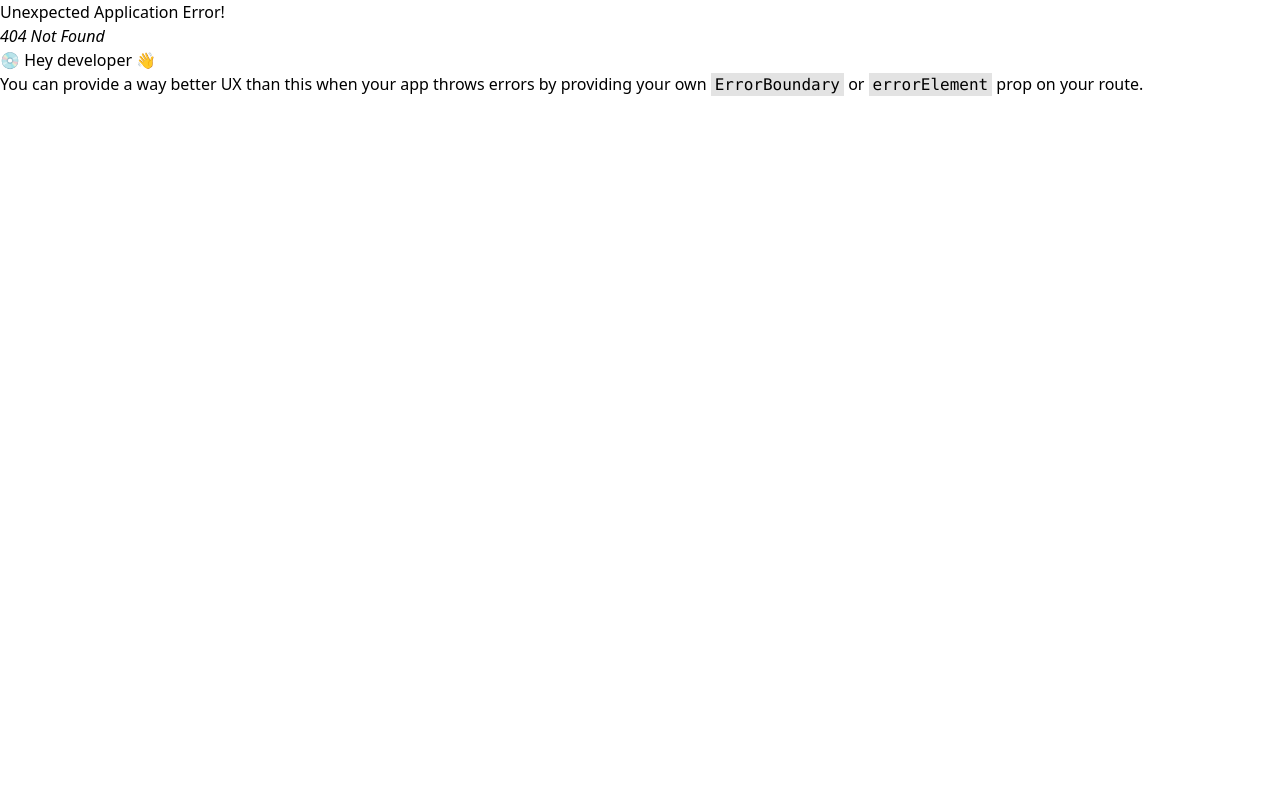
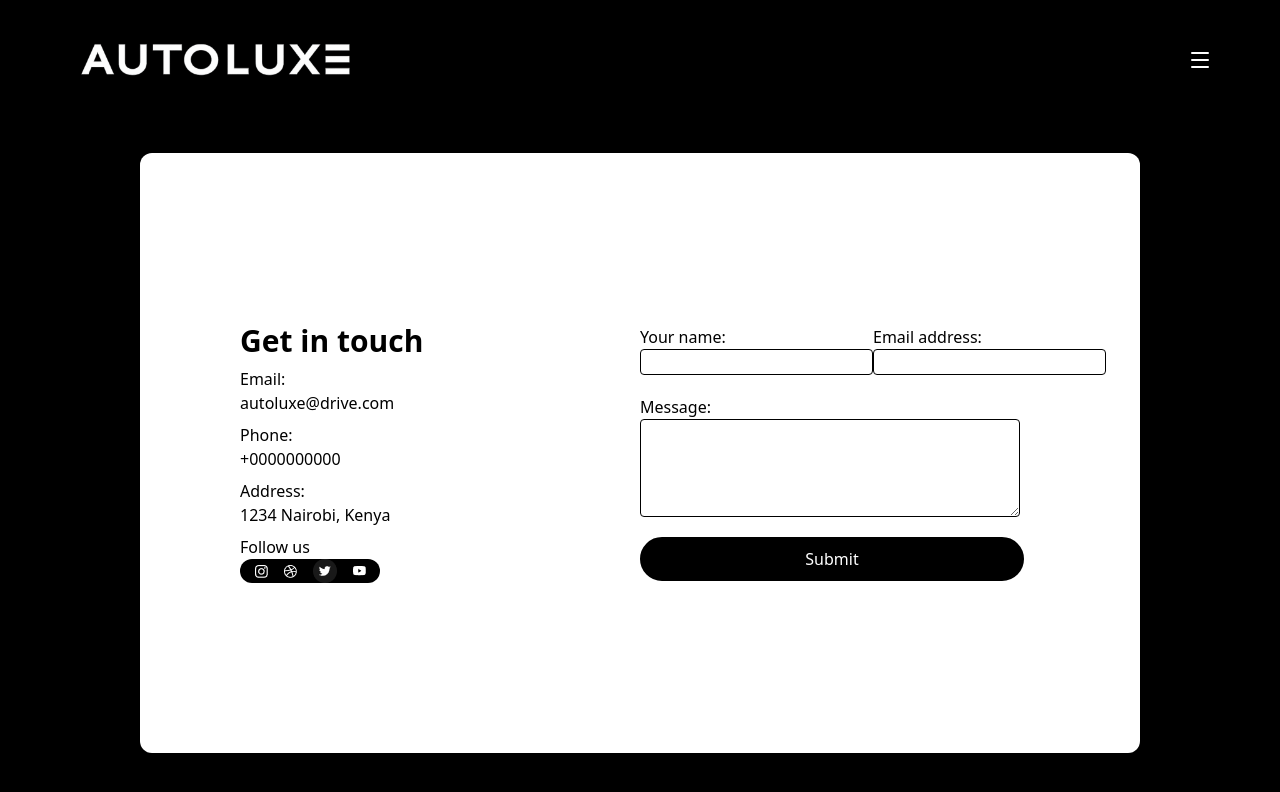
Before and after one commit to Tech-it-with-Billy/AutoLUXE, a React (Vite) app: page /contact in a window 1280 px wide. Before the commit this address had no page. Shown: the top 792 px of the page. Built offline with nearby package versions, Linux system fonts and the light colour scheme.

Commit message:
Building and creating route link  to the Contact page

```diff
--- /dev/null
+++ b/src/components/Contact.jsx
@@ -0,0 +1,63 @@
+import React from "react";
+import "../index.css";
+import NavBar from "./NavBar";
+import { Link } from "react-router-dom";
+
+function Contact () {
+    return (
+        <div className="h-screen bg-black">
+            <NavBar />
+            <div className="flex flex-row items-center justify-center h-5/6">
+                <div className="flex flex-row bg-white w-250 h-150 items-center justify-center rounded-xl">
+                    <div className="flex flex-col w-100 gap-2">
+                        <h1 className="text-3xl font-bold">Get in touch</h1>
+                        <div>
+                            <p>Email:</p>
+                            <p>autoluxe@drive.com</p>
+                        </div>
+                        <div>
+                            <p>Phone:</p>
+                            <p>+0000000000</p>
+                        </div>
+                        <div>
+                            <p>Address:</p>
+                            <p>1234 Nairobi, Kenya</p>
+                        </div>
+                        <div>
+                            <p>Follow us</p>
+                            <div className="flex gap-4 w-35 items-center justify-center rounded-xl bg-black">
+                                <img src="/images/ig.png" alt="" />
+                                <img src="/images/web.png" alt="" />
+                                <img src="/images/x.png" alt="" />
+                                <img src="/images/youtube.png" alt="" />
+                            </div>
+                        </div>
+                    </div>
+                    <div className="flex flex-col w-100 gap-4">
+                        <form className="flex flex-col gap-5" action="submit">
+                            <div className="flex">
+                                <div>
+                                    <label htmlFor="name">Your name:</label>
+                                    <input className="border-1 rounded" type="text" id="name" name="name" required />
+                                </div>
+                                <div>
+                                    <label htmlFor="email">Email address:</label>
+                                    <input className="border-1 rounded" type="email" id="email" name="email" required />
+                                </div>
+                            </div>
+                            <div className="flex flex-col">
+                                <label htmlFor="message">Message:</label>
+                                <textarea className="border-1 rounded w-95" id="message" name="message" rows="4" required></textarea>
+                            </div>
+                            <div>
+                                <button type="submit" className="p-2 border-2 border-black rounded-3xl w-96 bg-black text-white">Submit</button>
+                            </div>
+                        </form>
+                    </div>
+                </div>
+            </div>
+        </div>
+    )
+}
+
+export default Contact;
--- a/src/components/HamburgerMenu.jsx
+++ b/src/components/HamburgerMenu.jsx
@@ -19,7 +19,7 @@ function HamburgerMenu() {
                 <div className="absolute right-0 mt-3 w-40 bg-gray-900 text-white rounded-lg shadow-lg p-3 space-y-3">
                     <Link to={"/"} onClick={() => setIsOpen(false)} className="block hover:text-blue-400">Home</Link>
                     <Link to={"/about"} onClick={() => setIsOpen(false)} className="block hover:text-blue-400">About</Link>
-                    <Link to={"/"} onClick={() => setIsOpen(false)} className="block hover:text-blue-400">Contact</Link>
+                    <Link to={"/contact"} onClick={() => setIsOpen(false)} className="block hover:text-blue-400">Contact</Link>
                     <Link to={"/"} onClick={() => setIsOpen(false)} className="block hover:text-blue-400">Bookings</Link>
                     <Link to={"/"} onClick={() => setIsOpen(false)} className="block hover:text-blue-400">Login</Link>
                 </div>
--- a/src/main.jsx
+++ b/src/main.jsx
@@ -4,10 +4,12 @@ import './index.css'
 import { createBrowserRouter, RouterProvider } from 'react-router-dom'
 import App from './App.jsx'
 import About from './components/About.jsx'
+import Contact from './components/Contact.jsx'
 
 const router = createBrowserRouter([
   {path: '/', element: <App />},
-  {path: '/about', element: <About />}
+  {path: '/about', element: <About />},
+  {path: '/contact', element: <Contact />}
 
 ])
 
```
